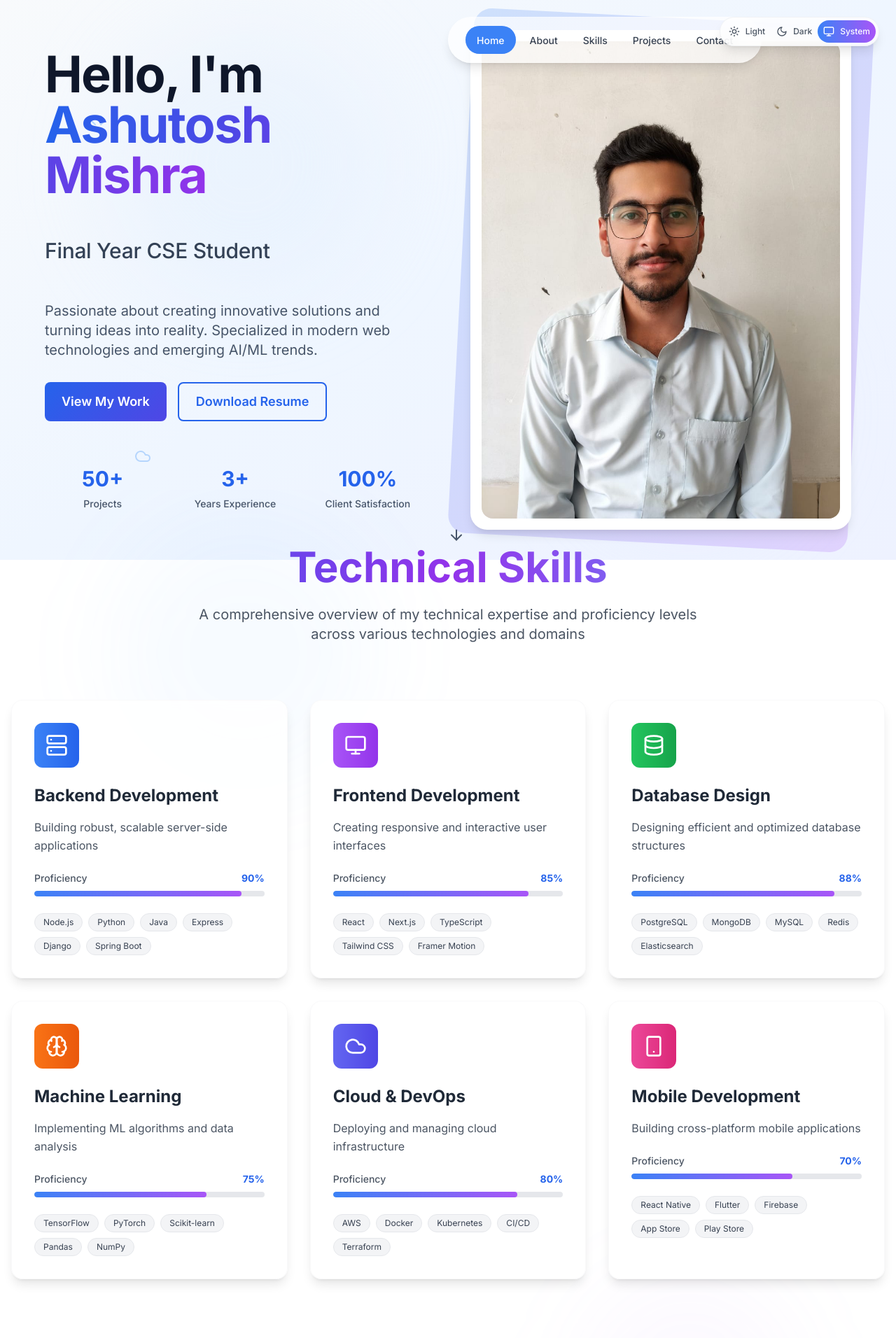
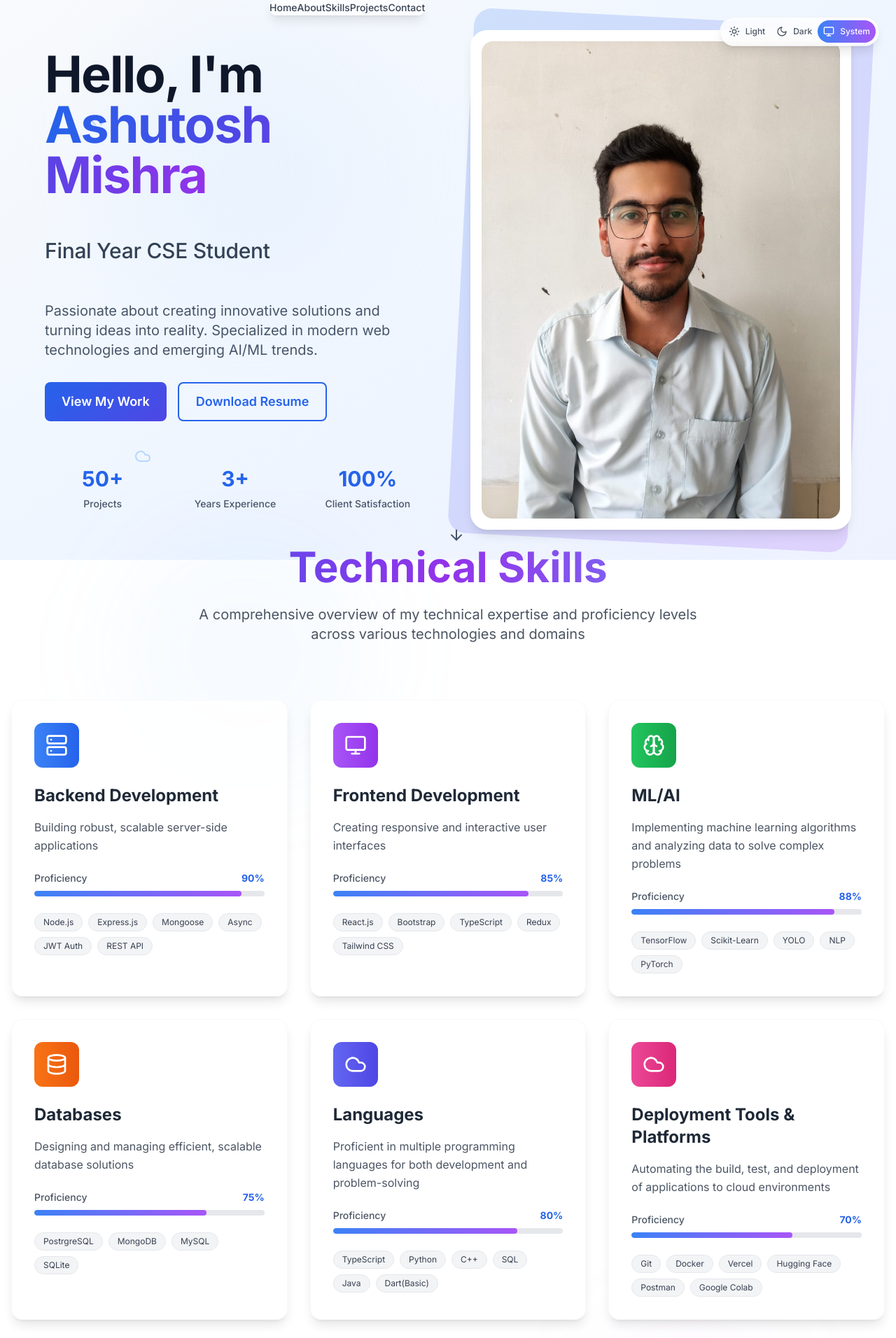
Before and after one commit to Ashu-1126/Ashutosh-Mishra-Portfolio, a Next.js app: page / in a window 1280 px wide. Shown: the top 1912 px of the page at 70% size. Built offline with nearby package versions, Linux system fonts and the light colour scheme.

Commit message:
Major Updates

```diff
--- a/app/page.tsx
+++ b/app/page.tsx
@@ -8,6 +8,7 @@ import AdvancedSkills from '../components/AdvancedSkills'
 import CodingProfiles from '../components/CodingProfiles'
 import AdvancedProjects from '../components/AdvancedProjects'
 import AdvancedContact from '../components/AdvancedContact'
+import Footer from '../components/Footer'
 
 export default function Home() {
   return (
@@ -24,6 +25,8 @@ export default function Home() {
           <AdvancedProjects />
           <AdvancedContact />
         </main>
+
+        <Footer />{}
       </div>
     </>
   )
--- a/components/AdvancedContact.tsx
+++ b/components/AdvancedContact.tsx
@@ -70,21 +70,21 @@ export default function AdvancedContact() {
     {
       icon: Mail,
       title: 'Email',
-      value: 'ashutosh.mishra@example.com',
-      link: 'mailto:ashutosh.mishra@example.com',
+      value: 'ashutosh161204@gmail.com',
+      link: 'mailto:ashutosh161204@gmail.com',
       color: 'from-blue-500 to-blue-600'
     },
     {
       icon: Phone,
       title: 'Phone',
-      value: '+91 98765 43210',
-      link: 'tel:+919876543210',
+      value: '+91 79853 65057',
+      link: 'tel:+917985365057',
       color: 'from-emerald-500 to-emerald-600'
     },
     {
       icon: MapPin,
       title: 'Location',
-      value: 'Mumbai, Maharashtra, India',
+      value: 'Prayagraj, Uttar Pradesh, India',
       link: '#',
       color: 'from-purple-500 to-purple-600'
     }
@@ -92,6 +92,7 @@ export default function AdvancedContact() {
 
   return (
     <motion.section
+      id = "contact"
       ref={inViewRef}
       className="min-h-screen py-20 relative overflow-hidden bg-gradient-to-br from-slate-50 via-blue-50 to-indigo-50 dark:from-slate-900 dark:via-slate-800 dark:to-indigo-900"
       style={{ y }}
@@ -211,8 +212,8 @@ export default function AdvancedContact() {
               </h4>
               <div className="flex gap-4">
                 {[
-                  { name: 'LinkedIn', href: '#', color: 'bg-blue-600' },
-                  { name: 'GitHub', href: '#', color: 'bg-slate-800' },
+                  { name: 'LinkedIn', href: 'https://www.linkedin.com/in/ashutoshmishra-geez/', color: 'bg-blue-600' },
+                  { name: 'GitHub', href: 'https://github.com/Ashu-1126', color: 'bg-slate-800' },
                   { name: 'Twitter', href: '#', color: 'bg-blue-400' }
                 ].map((social) => (
                   <motion.a
@@ -316,7 +317,7 @@ export default function AdvancedContact() {
                   required
                   rows={6}
                   className="form-input w-full resize-none transition-professional focus-ring"
-                  placeholder="Tell me about your project..."
+                  placeholder="Open to discussion..."
                 />
               </motion.div>
 
--- a/components/AdvancedHero.tsx
+++ b/components/AdvancedHero.tsx
@@ -54,6 +54,7 @@ export default function AdvancedHero() {
 
   return (
     <section
+      id = "home"
       ref={heroRef}
       className="min-h-screen flex items-center justify-center relative overflow-hidden bg-gradient-to-br from-slate-50 via-blue-50 to-indigo-50 dark:from-slate-900 dark:via-slate-800 dark:to-indigo-900"
     >
--- a/components/AdvancedSkills.tsx
+++ b/components/AdvancedSkills.tsx
@@ -28,7 +28,7 @@ const skills: Skill[] = [
     color: "from-blue-500 to-blue-600",
     gradient: "from-blue-500/20 to-blue-600/20",
     description: "Building robust, scalable server-side applications",
-    technologies: ["Node.js", "Python", "Java", "Express", "Django", "Spring Boot"]
+    technologies: ["Node.js", "Express.js", "Mongoose", "Async", "JWT Auth", "REST API"]
   },
   {
     name: "Frontend Development",
@@ -37,43 +37,43 @@ const skills: Skill[] = [
     color: "from-purple-500 to-purple-600",
     gradient: "from-purple-500/20 to-purple-600/20",
     description: "Creating responsive and interactive user interfaces",
-    technologies: ["React", "Next.js", "TypeScript", "Tailwind CSS", "Framer Motion"]
+    technologies: ["React.js", "Bootstrap", "TypeScript", "Redux", "Tailwind CSS"]
   },
   {
-    name: "Database Design",
+    name: "ML/AI",
     level: 88,
-    icon: Database,
+    icon: Brain,
     color: "from-green-500 to-green-600",
     gradient: "from-green-500/20 to-green-600/20",
-    description: "Designing efficient and optimized database structures",
-    technologies: ["PostgreSQL", "MongoDB", "MySQL", "Redis", "Elasticsearch"]
+    description: "Implementing machine learning algorithms and analyzing data to solve complex problems",
+    technologies: ["TensorFlow", "Scikit-Learn", "YOLO", "NLP", "PyTorch"]
   },
   {
-    name: "Machine Learning",
+    name: "Databases",
     level: 75,
-    icon: Brain,
+    icon: Database,
     color: "from-orange-500 to-orange-600",
     gradient: "from-orange-500/20 to-orange-600/20",
-    description: "Implementing ML algorithms and data analysis",
-    technologies: ["TensorFlow", "PyTorch", "Scikit-learn", "Pandas", "NumPy"]
+    description: "Designing and managing efficient, scalable database solutions",
+    technologies: ["PostrgreSQL", "MongoDB", "MySQL", "SQLite"]
   },
   {
-    name: "Cloud & DevOps",
+    name: "Languages",
     level: 80,
     icon: Cloud,
     color: "from-indigo-500 to-indigo-600",
     gradient: "from-indigo-500/20 to-indigo-600/20",
-    description: "Deploying and managing cloud infrastructure",
-    technologies: ["AWS", "Docker", "Kubernetes", "CI/CD", "Terraform"]
+    description: "Proficient in multiple programming languages for both development and problem-solving",
+    technologies: ["TypeScript", "Python", "C++", "SQL", "Java", "Dart(Basic)"]
   },
   {
-    name: "Mobile Development",
+    name: "Deployment Tools & Platforms",
     level: 70,
-    icon: Smartphone,
+    icon: Cloud,
     color: "from-pink-500 to-pink-600",
     gradient: "from-pink-500/20 to-pink-600/20",
-    description: "Building cross-platform mobile applications",
-    technologies: ["React Native", "Flutter", "Firebase", "App Store", "Play Store"]
+    description: "Automating the build, test, and deployment of applications to cloud environments",
+    technologies: ["Git", "Docker", "Vercel", "Hugging Face", "Postman", "Google Colab"]
   }
 ]
 
@@ -114,6 +114,7 @@ export default function AdvancedSkills() {
 
   return (
     <motion.section
+      id = "skills"
       ref={inViewRef}
       className="min-h-screen py-20 relative overflow-hidden"
       style={{ y }}
@@ -280,8 +281,8 @@ export default function AdvancedSkills() {
           </h3>
           <div className="grid grid-cols-2 md:grid-cols-4 lg:grid-cols-6 gap-6">
             {[
-              "Git", "Docker", "Linux", "REST APIs", "GraphQL", "JWT",
-              "OAuth", "Microservices", "Agile", "Scrum", "Jira", "Postman"
+              "OOPs", "DBMS", "Linux", "OS", "DSA", "Networks",
+              "VS Code", "Jupyter", "Schema", "HTML", "OpenCV", "LLMs"
             ].map((tool, index) => (
               <motion.div
                 key={tool}
--- a/components/CodingProfiles.tsx
+++ b/components/CodingProfiles.tsx
@@ -2,69 +2,44 @@
 
 import { motion } from 'framer-motion'
 import { ExternalLink, Trophy, Target, TrendingUp, Award } from 'lucide-react'
+import { useInView } from 'react-intersection-observer'
 
 const codingProfiles = [
   {
     platform: "LeetCode",
     username: "Ashutosh161204",
     profileUrl: "https://leetcode.com/Ashutosh161204",
-    stats: {
-      problemsSolved: 200,
-      contestRating: 1400,
-      ranking: "Top 80%",
-      streak: 10
-    },
     color: "from-orange-500 to-red-600",
-    icon: Trophy,
-    description: "Problem solving and algorithm challenges"
+    icon: Trophy
   },
   {
     platform: "HackerRank",
     username: "ashutosh161204",
     profileUrl: "https://hackerrank.com/ashutosh161204",
-    stats: {
-      problemsSolved: 200,
-      contestRating: 1600,
-      ranking: "Top 15%",
-      streak: 30
-    },
     color: "from-green-500 to-emerald-600",
-    icon: Target,
-    description: "Programming contests and skill assessments"
+    icon: Target
   },
   {
     platform: "GeeksforGeeks",
     username: "ashutosh02ct",
     profileUrl: "https://auth.geeksforgeeks.org/user/ashutosh02ct",
-    stats: {
-      problemsSolved: 30,
-      contestRating: 1700,
-      ranking: "Top 12%",
-      streak: 35
-    },
     color: "from-blue-500 to-cyan-600",
-    icon: TrendingUp,
-    description: "Data structures and algorithms practice"
+    icon: TrendingUp
   },
   {
     platform: "Codeforces",
     username: "ashu_igo",
     profileUrl: "https://codeforces.com/profile/ashu_igo",
-    stats: {
-      problemsSolved: 120,
-      contestRating: 1400,
-      ranking: "Top 20%",
-      streak: 25
-    },
     color: "from-purple-500 to-pink-600",
-    icon: Award,
-    description: "Competitive programming contests"
+    icon: Award
   }
 ]
 
 export default function CodingProfiles() {
+  const { ref, inView } = useInView({ triggerOnce: true })
+
   return (
-    <section id="coding-profiles" className="py-20 bg-gradient-to-br from-gray-900 via-blue-900 to-purple-900 relative overflow-hidden">
+    <section id="profiles" className="py-20 bg-gradient-to-br from-gray-900 via-blue-900 to-purple-900 relative overflow-hidden">
       <div className="container mx-auto px-4 relative z-10">
         <motion.div
           className="text-center mb-16"
@@ -77,94 +52,42 @@ export default function CodingProfiles() {
             Coding Profiles
           </h2>
           <p className="text-xl text-gray-300 max-w-2xl mx-auto">
-            My competitive programming journey across various platforms
+            Check out my competitive programming journey across various platforms
           </p>
         </motion.div>
 
-        <div className="grid grid-cols-1 md:grid-cols-2 lg:grid-cols-4 gap-6">
+        <div ref={ref} className="grid grid-cols-1 md:grid-cols-2 lg:grid-cols-4 gap-6">
           {codingProfiles.map((profile, index) => (
-            <motion.div
+            <motion.a
               key={profile.platform}
-              className="group relative"
+              href={profile.profileUrl}
+              target="_blank"
+              rel="noopener noreferrer"
+              className="group relative block bg-white/10 backdrop-blur-lg rounded-2xl p-6 border border-white/20 hover:border-white/40 transition-all duration-300 hover:scale-105 group-hover:shadow-2xl group-hover:shadow-blue-500/25"
               initial={{ opacity: 0, y: 50 }}
-              whileInView={{ opacity: 1, y: 0 }}
-              viewport={{ once: true }}
+              animate={inView ? { opacity: 1, y: 0 } : {}}
               transition={{ duration: 0.6, delay: index * 0.1 }}
+              whileHover={{ scale: 1.05 }}
+              whileTap={{ scale: 0.95 }}
             >
-              <div className="bg-white/10 backdrop-blur-lg rounded-2xl p-6 border border-white/20 hover:border-white/40 transition-all duration-300 hover:scale-105 group-hover:shadow-2xl group-hover:shadow-blue-500/25">
               <div className="flex items-center justify-between mb-4">
                 <div className={`w-12 h-12 rounded-xl bg-gradient-to-r ${profile.color} flex items-center justify-center`}>
                   <profile.icon className="w-6 h-6 text-white" />
                 </div>
-                  <motion.a
-                    href={profile.profileUrl}
-                    target="_blank"
-                    rel="noopener noreferrer"
-                    className="text-white/60 hover:text-white transition-colors duration-200"
-                    whileHover={{ scale: 1.1 }}
-                    whileTap={{ scale: 0.95 }}
-                  >
-                    <ExternalLink className="w-5 h-5" />
-                  </motion.a>
+                <ExternalLink className="w-5 h-5 text-white/60 group-hover:text-white transition-colors duration-200" />
               </div>
 
               <h3 className="text-xl font-bold text-white mb-2">
                 {profile.platform}
               </h3>
-
-                <p className="text-gray-400 text-sm mb-4">
+              <p className="text-gray-400 text-sm">
                 @{profile.username}
               </p>
 
-                <div className="space-y-3">
-                  <div className="flex justify-between items-center">
-                    <span className="text-gray-300 text-sm">Problems Solved</span>
-                    <span className="text-white font-semibold">{profile.stats.problemsSolved}</span>
-                  </div>
-                  <div className="flex justify-between items-center">
-                    <span className="text-gray-300 text-sm">Rating</span>
-                    <span className="text-white font-semibold">{profile.stats.contestRating}</span>
-                  </div>
-                  <div className="flex justify-between items-center">
-                    <span className="text-gray-300 text-sm">Ranking</span>
-                    <span className="text-green-400 font-semibold">{profile.stats.ranking}</span>
-                  </div>
-                  <div className="flex justify-between items-center">
-                    <span className="text-gray-300 text-sm">Streak</span>
-                    <span className="text-orange-400 font-semibold">{profile.stats.streak} days</span>
-                  </div>
-                </div>
-
-                <p className="text-gray-400 text-xs mt-4 text-center">
-                  {profile.description}
-                </p>
-              </div>
-
               <div className="absolute inset-0 rounded-2xl bg-gradient-to-r from-blue-500/20 to-purple-500/20 opacity-0 group-hover:opacity-100 transition-opacity duration-300 blur-xl -z-10"></div>
-            </motion.div>
+            </motion.a>
           ))}
         </div>
-
-        <motion.div
-          className="text-center mt-12"
-          initial={{ opacity: 0 }}
-          whileInView={{ opacity: 1 }}
-          viewport={{ once: true }}
-          transition={{ duration: 0.8, delay: 0.5 }}
-        >
-          <p className="text-gray-300 mb-4">
-            Check out my complete profiles for detailed statistics and achievements
-          </p>
-          <motion.a
-            href="#contact"
-            className="inline-flex items-center gap-2 px-8 py-3 bg-gradient-to-r from-blue-600 to-purple-600 text-white font-semibold rounded-full hover:from-blue-700 hover:to-purple-700 transition-all duration-300 hover:scale-105 shadow-lg hover:shadow-blue-500/25"
-            whileHover={{ scale: 1.05 }}
-            whileTap={{ scale: 0.95 }}
-          >
-            View All Profiles
-            <ExternalLink className="w-4 h-4" />
-          </motion.a>
-        </motion.div>
       </div>
     </section>
   )
--- a/components/FloatingNav.tsx
+++ b/components/FloatingNav.tsx
@@ -1,44 +1,34 @@
 'use client'
 
-import { useState, useEffect } from 'react'
+import { useState } from 'react'
 import { motion, AnimatePresence } from 'framer-motion'
 import { useScroll, useTransform } from 'framer-motion'
 import { Home, User, Zap, FolderOpen, Mail, Menu, X } from 'lucide-react'
-import Link from 'next/link'
-import { usePathname } from 'next/navigation'
 import { cn } from '../lib/utils'
 import EnhancedThemeToggle from './EnhancedThemeToggle'
 
 const navItems = [
-  { name: 'Home', href: '/', icon: Home },
-  { name: 'About', href: '/about', icon: User },
-  { name: 'Skills', href: '/skills', icon: Zap },
-  { name: 'Projects', href: '/projects', icon: FolderOpen },
-  { name: 'Contact', href: '/contact', icon: Mail },
+  { name: 'Home', href: '#home', icon: Home },
+  { name: 'About', href: '#about', icon: User },
+  { name: 'Skills', href: '#skills', icon: Zap },
+  { name: 'Projects', href: '#projects', icon: FolderOpen },
+  { name: 'Contact', href: '#contact', icon: Mail },
 ]
 
 export default function FloatingNav() {
   const [isOpen, setIsOpen] = useState(false)
-  const [isScrolled, setIsScrolled] = useState(false)
-  const pathname = usePathname()
   const { scrollY } = useScroll()
 
-  const backgroundOpacity = useTransform(scrollY, [0, 100], [0, 0.8])
-  const backdropBlur = useTransform(scrollY, [0, 100], [0, 20])
+  const backgroundOpacity = useTransform(scrollY, [0, 100], [0.5, 0.9])
+  const backdropBlur = useTransform(scrollY, [0, 100], [0, 12])
 
-  useEffect(() => {
-    const handleScroll = () => {
-      setIsScrolled(window.scrollY > 50)
-    }
-    window.addEventListener('scroll', handleScroll)
-    return () => window.removeEventListener('scroll', handleScroll)
-  }, [])
+  const closeMenu = () => setIsOpen(false);
 
   return (
     <>
       {/* Desktop Navigation */}
       <motion.nav
-        className="fixed top-6 left-1/2 transform -translate-x-1/2 z-50 hidden lg:block"
+        className="fixed top-0 left-96 z-50 hidden lg:block"
         style={{
           background: `rgba(255, 255, 255, ${backgroundOpacity})`,
           backdropFilter: `blur(${backdropBlur}px)`,
@@ -47,38 +37,35 @@ export default function FloatingNav() {
         animate={{ y: 0, opacity: 1 }}
         transition={{ duration: 0.8, ease: "easeOut" }}
       >
-        <div className="flex items-center space-x-1 bg-white/70 dark:bg-gray-900/70 rounded-full px-6 py-3 shadow-lg border border-white/20 dark:border-gray-700/20">
-          {navItems.map((item) => {
-            const isActive = pathname === item.href
-            return (
-              <Link key={item.name} href={item.href}>
+        <div className="flex items-center space-x-0 bg-white/70 dark:bg-gray-900/70 rounded-full px-0 py-0 shadow-lg border border-white/20 dark:border-gray-700/20">
+          {navItems.map((item) => (
+            <a key={item.name} href={item.href} className="text-sm font-medium">
               <motion.div
                 className={cn(
-                    "relative px-4 py-2 rounded-full transition-all duration-300 cursor-pointer group",
-                    isActive
-                      ? "bg-blue-500 text-white"
-                      : "text-gray-700 dark:text-gray-300 hover:text-blue-600 dark:hover:text-blue-400"
+                  "relative px-0 py-0 rounded-full transition-all duration-300 cursor-pointer group",
+                  "text-gray-700 dark:text-gray-300 hover:text-blue-600 dark:hover:text-blue-400"
                 )}
                 whileHover={{ scale: 1.05 }}
                 whileTap={{ scale: 0.95 }}
               >
-                  <span className="text-sm font-medium">{item.name}</span>
-                  {isActive && (
-                    <motion.div
-                      layoutId="activeTab"
-                      className="absolute inset-0 bg-blue-500 rounded-full -z-10"
-                      initial={false}
-                      transition={{ type: "spring", stiffness: 500, damping: 30 }}
-                    />
-                  )}
+                {item.name}
               </motion.div>
-              </Link>
-            )
-          })}
+            </a>
+          ))}
         </div>
       </motion.nav>
 
-      {/* Mobile Navigation */}
+      {/* Desktop Theme Toggle */}
+      <motion.div
+        className="fixed top-6 right-6 z-50 hidden lg:block"
+        initial={{ y: -100, opacity: 0 }}
+        animate={{ y: 0, opacity: 1 }}
+        transition={{ duration: 0.8, delay: 0.2, ease: "easeOut" }}
+      >
+        <EnhancedThemeToggle />
+      </motion.div>
+
+      {/* Mobile Navigation Menu */}
       <motion.nav
         className="fixed top-6 right-6 z-50 lg:hidden"
         initial={{ y: -100, opacity: 0 }}
@@ -127,16 +114,12 @@ export default function FloatingNav() {
               className="absolute top-16 right-0 bg-white/90 dark:bg-gray-900/90 rounded-2xl shadow-2xl border border-white/20 dark:border-gray-700/20 backdrop-blur-md p-4 min-w-[200px]"
             >
               <div className="space-y-2">
-                {navItems.map((item) => {
-                  const isActive = pathname === item.href
-                  return (
-                    <Link key={item.name} href={item.href} onClick={() => setIsOpen(false)}>
+                {navItems.map((item) => (
+                  <a key={item.name} href={item.href} onClick={closeMenu}>
                     <motion.div
                       className={cn(
                         "flex items-center space-x-3 px-4 py-3 rounded-xl transition-all duration-200 cursor-pointer group",
-                          isActive
-                            ? "bg-blue-500 text-white"
-                            : "text-gray-700 dark:text-gray-300 hover:bg-gray-100 dark:hover:bg-gray-800"
+                        "text-gray-700 dark:text-gray-300 hover:bg-gray-100 dark:hover:bg-gray-800"
                       )}
                       whileHover={{ x: 5 }}
                       whileTap={{ scale: 0.95 }}
@@ -144,9 +127,8 @@ export default function FloatingNav() {
                       <item.icon className="w-5 h-5" />
                       <span className="font-medium">{item.name}</span>
                     </motion.div>
-                    </Link>
-                  )
-                })}
+                  </a>
+                ))}
 
                 {/* Theme Toggle in Mobile Menu */}
                 <div className="pt-4 border-t border-gray-200 dark:border-gray-700">
@@ -162,16 +144,6 @@ export default function FloatingNav() {
           )}
         </AnimatePresence>
       </motion.nav>
-
-      {/* Desktop Theme Toggle */}
-      <motion.div
-        className="fixed top-6 right-6 z-50 hidden lg:block"
-        initial={{ y: -100, opacity: 0 }}
-        animate={{ y: 0, opacity: 1 }}
-        transition={{ duration: 0.8, delay: 0.2, ease: "easeOut" }}
-      >
-        <EnhancedThemeToggle />
-      </motion.div>
     </>
   )
 }
--- a/components/Footer.tsx
+++ b/components/Footer.tsx
@@ -2,7 +2,7 @@ export default function Footer() {
   return (
     <footer className="w-full bg-gray-900 dark:bg-black text-white py-8 mt-auto">
       <div className="max-w-7xl mx-auto text-center px-4">
-        <p>&copy; 2024 Ashutosh Mishra. All rights reserved.</p>
+        <p>&copy; 2025 Ashutosh Mishra. All rights reserved.</p>
         <p className="text-gray-400 mt-2">Built with ❤️ using Next.js and Tailwind CSS</p>
       </div>
     </footer>
```
Also changed, not shown: components/AdvancedProjects.tsx (+12 -12 lines). Lines whose indentation alone changed are shown as unchanged.
